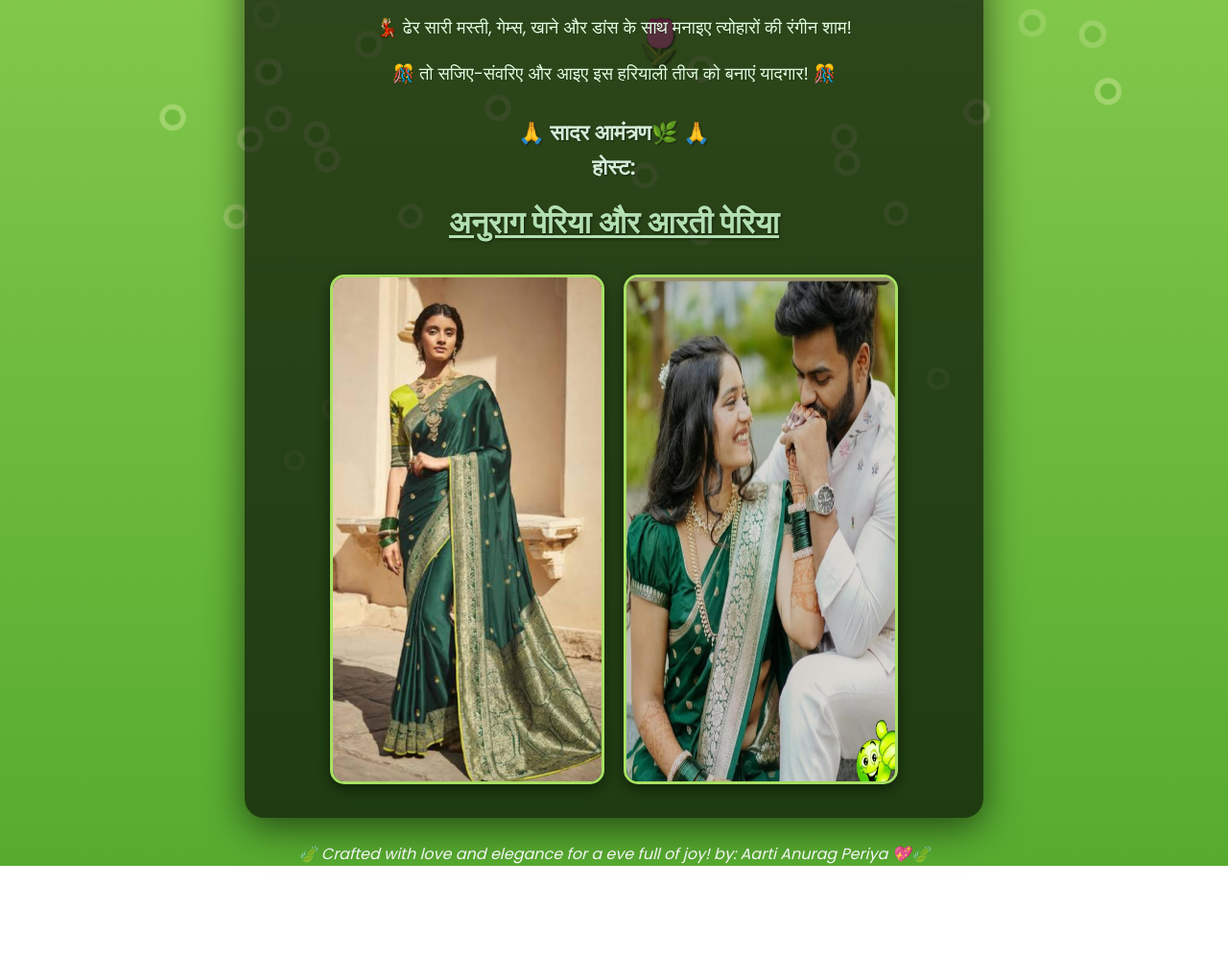
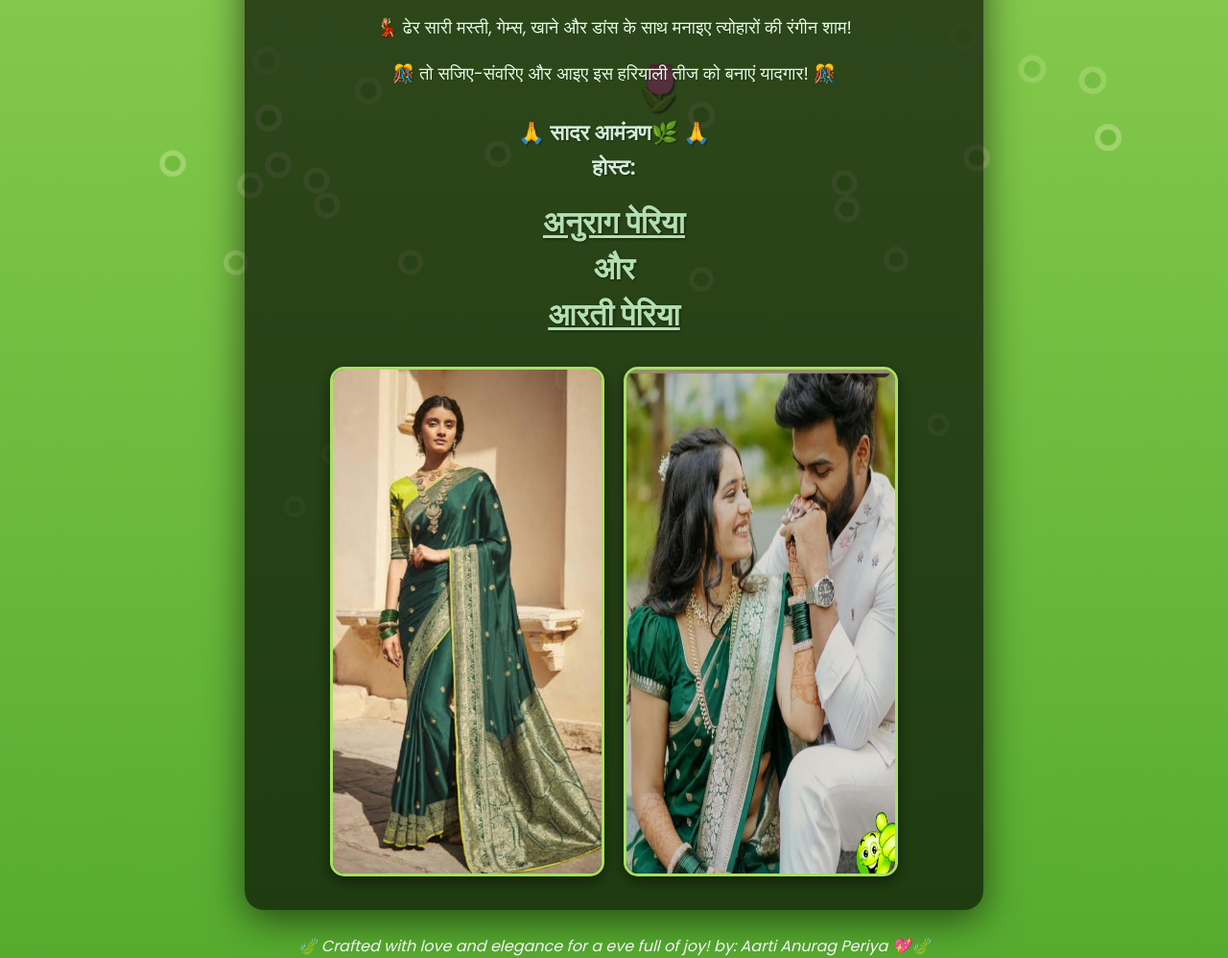
Before and after one commit to thispcalphabet/periya-s-invite, a plain HTML site: page index.html in a window 1280 px wide. Shown: the part 807-1805 px from the top of the page at 96% size. Before the commit the page ends 1709 px from the top, so only its background shows below. Drawn offline with Linux system fonts and the light colour scheme.

Commit message:
Update index.html

```diff
--- a/index.html
+++ b/index.html
@@ -233,7 +233,7 @@
     </div>
     <p style="margin-top: 20px;">💃🏼 ढेर सारी मस्ती, गेम्स, खाने और डांस के साथ मनाइए त्योहारों की रंगीन शाम!</p>
     <p>🎊 तो सजिए-संवरिए और आइए इस हरियाली तीज को बनाएं यादगार! 🎊</p>
-    <p class="hosts">🙏 सादर आमंत्रण🌿 🙏<br>होस्ट:<br><strong><u><h2>अनुराग पेरिया और आरती पेरिया</h2></u></strong></p>
+    <p class="hosts">🙏 सादर आमंत्रण🌿 🙏<br>होस्ट:<br><strong><u><h2>अनुराग पेरिया</u><br>और<br><u>आरती पेरिया</h2></u></strong></p>
     <div class="image-gallery">
             <img src="photos/WhatsApp Image 2025-07-02 at 22.09.39_359ff749.jpg" alt="Saree Image">
             <img src="photos/WhatsApp Image 2025-07-02 at 22.13.59_8758fb60.jpg" alt="Couple Image">
```
